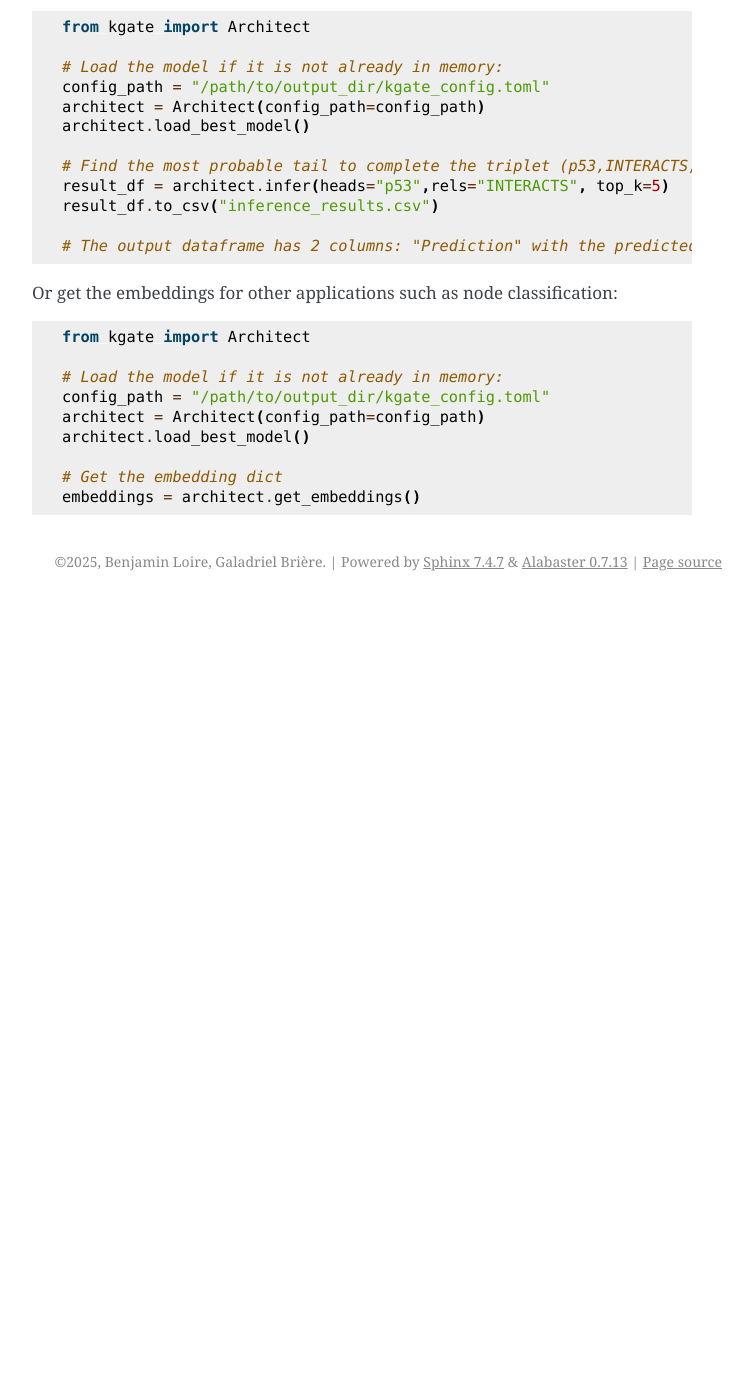
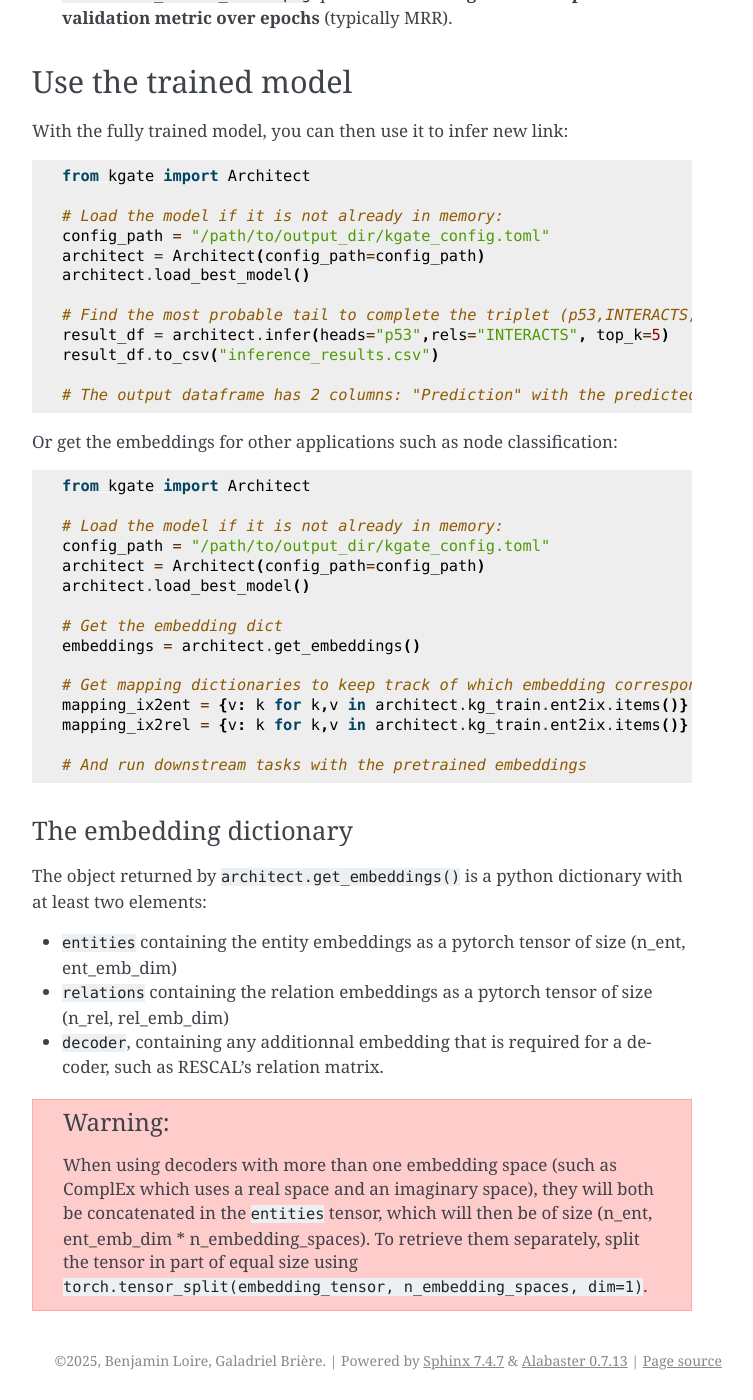
Before and after one commit to BAUDOTlab/KGATE, a Sphinx documentation site: the page built from docs/quickstart.md, in a window 1280 px wide and 1400 px high, scrolled down 2094 px. Shown: the whole window, without its empty margins (388-1141 px from the left). Built offline with Sphinx 7.4.7, drawn with Linux system fonts in a browser that asks for light colours; before the commit the page ends 2695 px from its top, so only the background shows below that; some of the changed text lies outside the part shown.

Commit message:
quickstart documentation

````diff
--- a/docs/conf.py
+++ b/docs/conf.py
@@ -15,15 +15,20 @@ release = '0.1.13'
 # https://www.sphinx-doc.org/en/master/usage/configuration.html#general-configuration
 
 extensions = ["sphinx.ext.autodoc",
+              "sphinx.ext.doctest",
               "sphinx.ext.napoleon",
               "sphinx.ext.apidoc",
               "sphinx.ext.coverage",
               "sphinx.ext.napoleon",
+              "sphinx.ext.autosummary",
               "myst_parser"]
 
 templates_path = ['_templates']
 exclude_patterns = ['_build', 'Thumbs.db', '.DS_Store']
 
+autosummary_generate = True  # Enable autosummary to generate pages
+autodoc_default_flags = ['members']  # Automatically document class members
+epub_show_urls = "footnote"
 
 
 # -- Options for HTML output -------------------------------------------------
--- a/docs/index.rst
+++ /dev/null
@@ -1,5 +0,0 @@
-.. include:: ../README.md
-
-.. toctree::
-   :maxdepth: 2
-   :caption: Contents:
--- a/docs/quickstart.md
+++ b/docs/quickstart.md
@@ -51,6 +53,8 @@ This code will generate the following files in the folder specified in the `outp
   - **Learning Rate**: if using a learning rate scheduler, keeps track of the evolution throughout the epochs.
 - `validation_metric_curve.png`: plot of the **training loss over epochs** and the **validation metric over epochs** (typically MRR).
 
+## Use the trained model
+
 With the fully trained model, you can then use it to infer new link:
 
 ```python
@@ -80,3 +84,24 @@ architect.load_best_model()
 
 # Get the embedding dict
 embeddings = architect.get_embeddings()
+
+# Get mapping dictionaries to keep track of which embedding corresponds to what
+mapping_ix2ent = {v: k for k,v in architect.kg_train.ent2ix.items()}
+mapping_ix2rel = {v: k for k,v in architect.kg_train.ent2ix.items()}
+
+# And run downstream tasks with the pretrained embeddings
+```
+
+### The embedding dictionary
+
+The object returned by `architect.get_embeddings()` is a python dictionary with at least two elements:
+
+- `entities` containing the entity embeddings as a pytorch tensor of size (n_ent, ent_emb_dim)
+- `relations` containing the relation embeddings as a pytorch tensor of size (n_rel, rel_emb_dim)
+- `decoder`, containing any additionnal embedding that is required for a decoder, such as RESCAL's relation matrix.
+
+```{warning}
+When using decoders with more than one embedding space (such as ComplEx which uses a real space and an imaginary space), they will
+both be concatenated in the `entities` tensor, which will then be of size (n_ent, ent_emb_dim * n_embedding_spaces). To retrieve them
+separately, split the tensor in part of equal size using `torch.tensor_split(embedding_tensor, n_embedding_spaces, dim=1)`.
+```
````
Also changed, not shown: other parts of docs/quickstart.md (+2 -0 lines), docs/decoders.md (added, +5 -0 lines), docs/decoders/translationals.md (added, +1 -0 lines), docs/index.md (added, +11 -0 lines), 1 other file.
